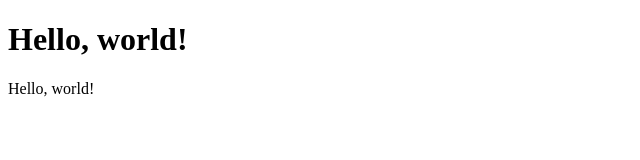
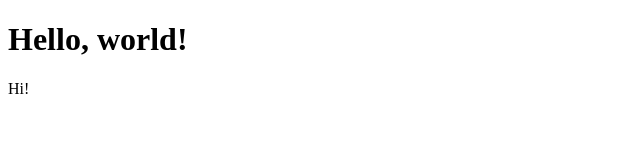
Before and after one commit to tappdev/tappdev.github.io, a plain HTML site: page index.html in a window 1280 px wide. Shown: the full height of the page, 0-640 px from the left. Drawn offline with Linux system fonts and the light colour scheme.

Commit message:
Update index.html

```diff
--- a/index.html
+++ b/index.html
@@ -2,6 +2,6 @@
 <html>
 <body>
 <h1>Hello, world!</h1>
-<p>Hello, world!</p>
+<p>Hi!</p>
 </body>
 </html>
```
